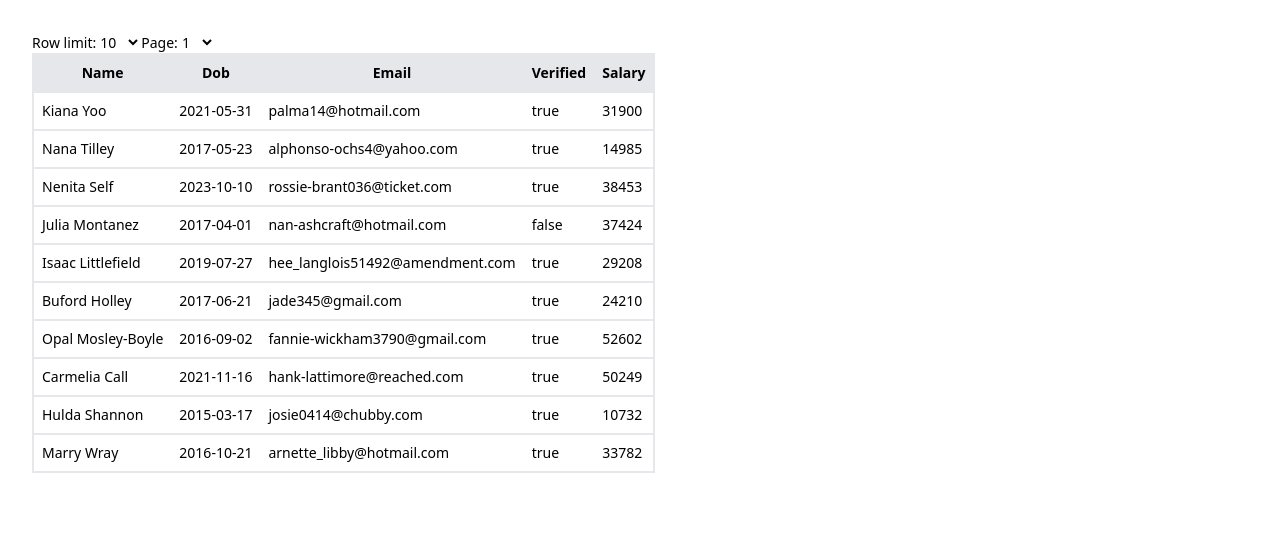
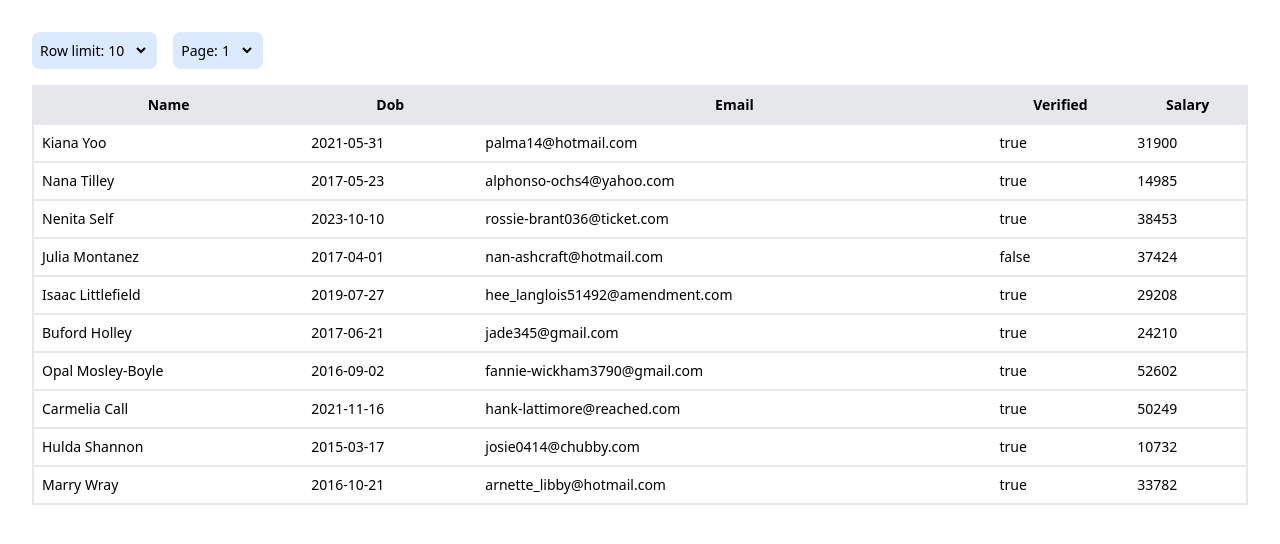
Before and after one commit to luke-symes/conduktor-assignment, a React (Vite) app: page / in a window 1280 px wide. Shown: the top 544 px of the page. Built offline with nearby package versions, Linux system fonts and the light colour scheme.

Commit message:
Style & align select inputs

```diff
--- a/src/App.tsx
+++ b/src/App.tsx
@@ -75,7 +75,7 @@ function App() {
     const pageNumbers = getPageNumbers(totalPages);
 
     return (
-      <div className="m-8 text-sm">
+      <div className="m-8 text-sm flex flex-col gap-4">
         <TableControls
           rowsPerPage={rowsPerPage}
           currentPage={currentPage}
--- a/src/components/TableControls.tsx
+++ b/src/components/TableControls.tsx
@@ -14,7 +14,8 @@ export function TableControls({
   handlePageSelectChange,
 }: Props) {
   return (
-    <>
+    <div className="flex gap-4">
+      <div className="bg-blue-100 p-2 border-blue-100 rounded-lg">
         <label htmlFor="row-limit-select">Row limit:</label>
         <select
           id="row-limit-select"
@@ -27,6 +28,8 @@ export function TableControls({
           <option value="100">100</option>
           <option value="500">500</option>
         </select>
+      </div>
+      <div className="bg-blue-100 p-2 border-blue-100 rounded-lg">
         <label htmlFor="page-select">Page:</label>
         <select
           id="page-select"
@@ -42,6 +45,7 @@ export function TableControls({
             );
           })}
         </select>
-    </>
+      </div>
+    </div>
   );
 }
```
Lines whose indentation alone changed are shown as unchanged.
